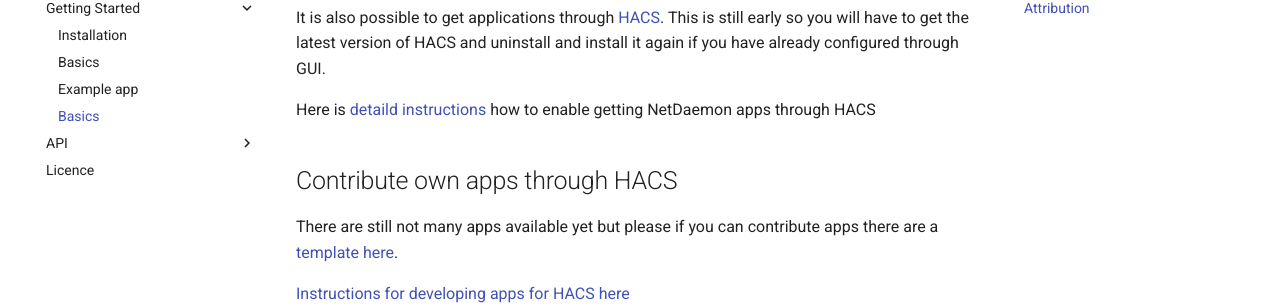
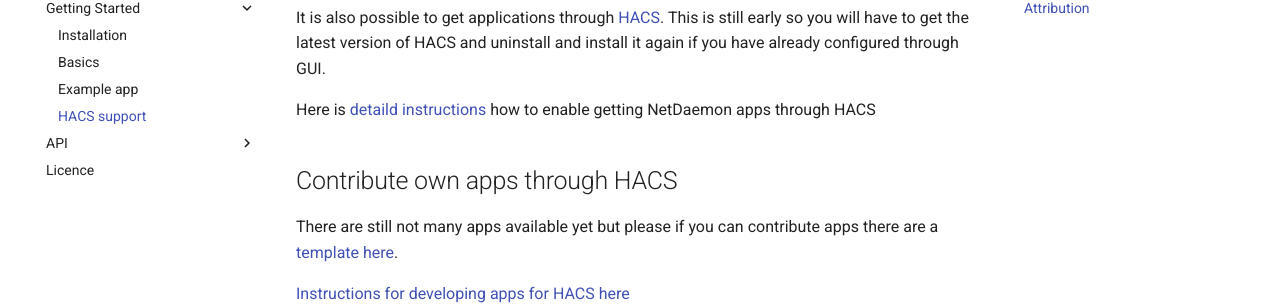
Before and after one commit to net-daemon/netdaemon, an MkDocs documentation site: the page built from docs/docs/Getting started/4_get_apps_with_hacs.md, in a window 1280 px wide. Shown: the part 175-480 px from the top of the page. Built offline with MkDocs 1.6.1 and Material for MkDocs 9.7.7, drawn with Linux system fonts in a browser that asks for light colours; comment, search, counter and statistics services are not loaded.

Commit message:
Title wrong

```diff
--- a/docs/docs/Getting started/4_get_apps_with_hacs.md
+++ b/docs/docs/Getting started/4_get_apps_with_hacs.md
@@ -1,5 +1,5 @@
 ---
-title: Basics
+title: HACS support
 ---
 # HACS support
 
```
